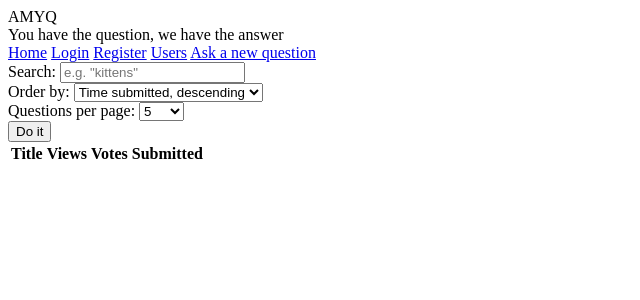
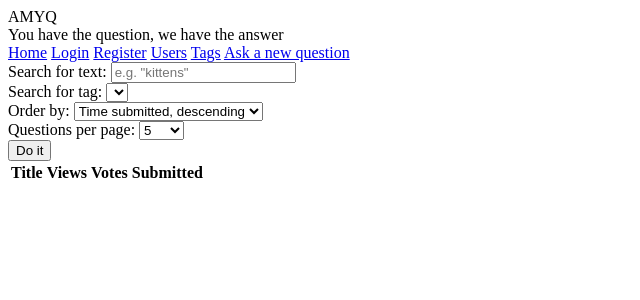
Before and after one commit to hosmanadam/amyq, a Flask app: page /questions/1 in a window 1280 px wide. Shown: the top 300 px of the page, without its empty margins (0-640 px from the left). Run offline with Flask 2, Linux system fonts and the light colour scheme; data that the repository does not hold is empty.

Commit message:
Add tag search to homepage
- Works in combination with text search & sorting
- Links on tag page redirect here with tag search dropdown pre-filled

```diff
--- a/app.py
+++ b/app.py
@@ -79,23 +79,27 @@ def questions(page_number):
         order_by, order_direction = request.args.get('ordering').split('-')
     else:
         order_by, order_direction = 'created', 'DESC'
-    search = request.args.get('search') or ''
+    text_search = request.args.get('text_search') or ''
+    tag_search = request.args.get('tag_choice_id') or ''
     if request.args.get('questions_per_page'):
         questions_per_page = int(request.args.get('questions_per_page'))
     else:
         questions_per_page = 5
-    questions = db_handler.get_questions(order_by=order_by, order_direction=order_direction, search=search)
+    questions = db_handler.get_questions(order_by=order_by, order_direction=order_direction, text_search=text_search, tag_search=tag_search)
     page_numbers = range(1, math.ceil(len(questions)/questions_per_page) + 1)
     questions = paginate(questions, page_number, questions_per_page)
+    existing_tags = db_handler.get_existing_tags()
     return render_template(
         'questions.html',
         questions=questions,
         ordering=request.args.get('ordering') or 'created-DESC',
-        search=search,
+        text_search=text_search,
+        tag_search=tag_search,
         page_number=int(page_number),
         page_numbers=page_numbers,
         questions_per_page=questions_per_page,
         query_string=request.query_string.decode("utf-8"),
+        existing_tags=existing_tags,
     )
 
 
@@ -106,7 +110,6 @@ def question(question_id):
     return render_template('question.html', question=question, session=session)
 
 
-# TODO: test
 @app.route('/tags/')
 def tags():
     tags = db_handler.get_tags_with_question_count()
--- a/db/db_handler.py
+++ b/db/db_handler.py
@@ -20,10 +20,10 @@ def get_all_entries_by_user(connection, cursor, username):
 
 
 @connection_handler(dictionary=True)
-def get_questions(connection, cursor, order_by, order_direction, search=''):
+def get_questions(connection, cursor, order_by, order_direction, text_search='', tag_search=''):
     cursor.execute(
         queries.read_questions_for_search,
-        params={'order_by': order_by, 'order_direction': order_direction, 'search': search}
+        params={'order_by': order_by, 'order_direction': order_direction, 'text_search': text_search, 'tag_search': tag_search}
     )
     questions = cursor.fetchall()
     questions_ordered = sorted(
@@ -72,7 +72,6 @@ def get_comment(connection, cursor, comment_id):
     return comment
 
 
-# TODO: test
 @connection_handler(dictionary=True)
 def get_tags_with_question_count(connection, cursor):
     cursor.execute(queries.read_tags_with_question_count)
--- a/db/queries.py
+++ b/db/queries.py
@@ -88,51 +88,59 @@ read_comments_by_user = """
 """
 
 read_questions_for_search = """
-    SELECT
-        question.id,
-        question.title,
-        question.created,
-        question.last_updated,
-        question.body,
-        user.id AS user_id,
-        user.username,
-        user.first_name,
-        user.last_name,
-        user.locality,
-        user.country,
-        ANY_VALUE(IFNULL(views.count, 0)) AS view_count,
-        ANY_VALUE(IFNULL(votes.count, 0)) AS vote_count
+SELECT
+    question.id,
+    question.title,
+    question.created,
+    question.last_updated,
+    question.body,
+    user.id AS user_id,
+    user.username,
+    user.first_name,
+    user.last_name,
+    user.locality,
+    user.country,
+    ANY_VALUE(IFNULL(views.count, 0)) AS view_count,
+    ANY_VALUE(IFNULL(votes.count, 0)) AS vote_count,
+    CONCAT(',', GROUP_CONCAT(tag.id), ',') AS tag_ids
+FROM
+    question
 
-    FROM
-        question
+    JOIN user ON question.user_id = user.id
 
-        JOIN user ON question.user_id = user.id
+    LEFT JOIN answer ON question.id = answer.question_id
 
-        LEFT JOIN answer ON question.id = answer.question_id
+    LEFT JOIN (
+        SELECT
+            question_id,
+            SUM(count) AS count
+        FROM view
+        GROUP BY question_id
+    ) AS views ON question.id = views.question_id
 
-        LEFT JOIN (
-            SELECT
-                question_id,
-                SUM(count) AS count
-            FROM view
-            GROUP BY question_id
-        ) AS views ON question.id = views.question_id
+    LEFT JOIN (
+        SELECT
+            question_id,
+            SUM(value) AS count
+        FROM vote
+        GROUP BY question_id
+    ) AS votes ON question.id = votes.question_id
 
-        LEFT JOIN (
-            SELECT
-                question_id,
-                SUM(value) AS count
-            FROM vote
-            GROUP BY question_id
-        ) AS votes ON question.id = votes.question_id
+    LEFT JOIN tag_to_question ON question.id = tag_to_question.question_id
 
-    WHERE
-        question.title LIKE CONCAT('%', %(search)s, '%') OR
-        question.body LIKE CONCAT('%', %(search)s, '%') OR
-        answer.body LIKE CONCAT('%', %(search)s, '%')
+    LEFT JOIN tag ON tag_to_question.tag_id = tag.id
 
-    GROUP BY
-        question.id
+WHERE
+    question.title LIKE CONCAT('%', %(text_search)s, '%') OR
+    question.body LIKE CONCAT('%', %(text_search)s, '%') OR
+    answer.body LIKE CONCAT('%', %(text_search)s, '%')
+
+GROUP BY
+    question.id
+
+HAVING
+    tag_ids LIKE CONCAT('%,', %(tag_search)s, ',%') OR
+    %(tag_search)s = ''
 """
 
 read_question = """
@@ -266,10 +274,9 @@ read_comment = """
     WHERE id = %(id)s
 """
 
-# TODO: test
 read_tags_with_question_count = """
     SELECT
-        tag.name, COUNT(*) AS question_count
+        tag.name, tag.id, COUNT(*) AS question_count
     FROM
         tag
         JOIN tag_to_question on tag.id = tag_to_question.tag_id
--- a/templates/base.html
+++ b/templates/base.html
@@ -20,6 +20,7 @@
             <a href="/register">Register</a>
             {% endif %}
             <a href="/users">Users</a>
+            <a href="/tags">Tags</a>
             <a href="/add-question">Ask a new question</a>
         </nav>
         <main>
--- a/templates/includes/questions.html
+++ b/templates/includes/questions.html
@@ -8,8 +8,8 @@
 {% for question in questions %}
     <tr>
         <td><a href="/question/{{ question.get('id') }}">
-            {% if search %}
-                {{ question['title']|replace(search, '<span class="highlight">'|safe + search + '</span>'|safe) }}
+            {% if text_search %}
+                {{ question['title']|replace(text_search, '<span class="highlight">'|safe + text_search + '</span>'|safe) }}
             {% else %}
                 {{ question['title'] }}
             {% endif %}
--- a/templates/includes/searchbar.html
+++ b/templates/includes/searchbar.html
@@ -1,6 +1,16 @@
 <form id="filters" action="/questions/1">
-    <label for="search">Search: </label>
-    <input type="text" id="search" name="search" placeholder="e.g. &quot;kittens&quot;"{{ ' value=' + search if search else '' }}><br>
+
+    <label for="text_search">Search for text: </label>
+    <input type="text" id="text_search" name="text_search" placeholder="e.g. &quot;kittens&quot;"{{ ' value=' + text_search if text_search else '' }}><br>
+
+    <label for="tag_search">Search for tag:</label>
+    <select id="tag_search" name="tag_choice_id">
+        <option value=""{{ ' selected' if tag_search=='' else '' }}></option>
+        {% for tag in existing_tags %}
+            <option value="{{ tag['id'] }}"{{ ' selected' if tag['id']|string==tag_search else '' }}>#{{ tag['name'] }}</option>
+        {% endfor %}
+    </select><br>
+
     <label for="ordering">Order by: </label>
     <select id="ordering" name="ordering" >
         <option value="title-DESC"{{ ' selected' if ordering=='title-DESC' else '' }}>Title, descending</option>
@@ -12,6 +22,7 @@
         <option value="created-DESC"{{ ' selected' if ordering=='created-DESC' else '' }}>Time submitted, descending</option>
         <option value="created-ASC"{{ ' selected' if ordering=='created-ASC' else '' }}>Time submitted, ascending</option>
     </select><br>
+
     <label for="questions_per_page">Questions per page: </label>
     <select id="questions_per_page" name="questions_per_page">
         <option value="5"{{ ' selected' if questions_per_page == 5 else '' }}>5</option>
@@ -20,5 +31,7 @@
         <option value="50"{{ ' selected' if questions_per_page == 50 else '' }}>50</option>
         <option value="100"{{ ' selected' if questions_per_page == 100 else '' }}>100</option>
     </select><br>
+
     <button type="submit">Do it</button>
+
 </form>
```
Also changed, not shown: templates/tags.html (+3 -10 lines).
